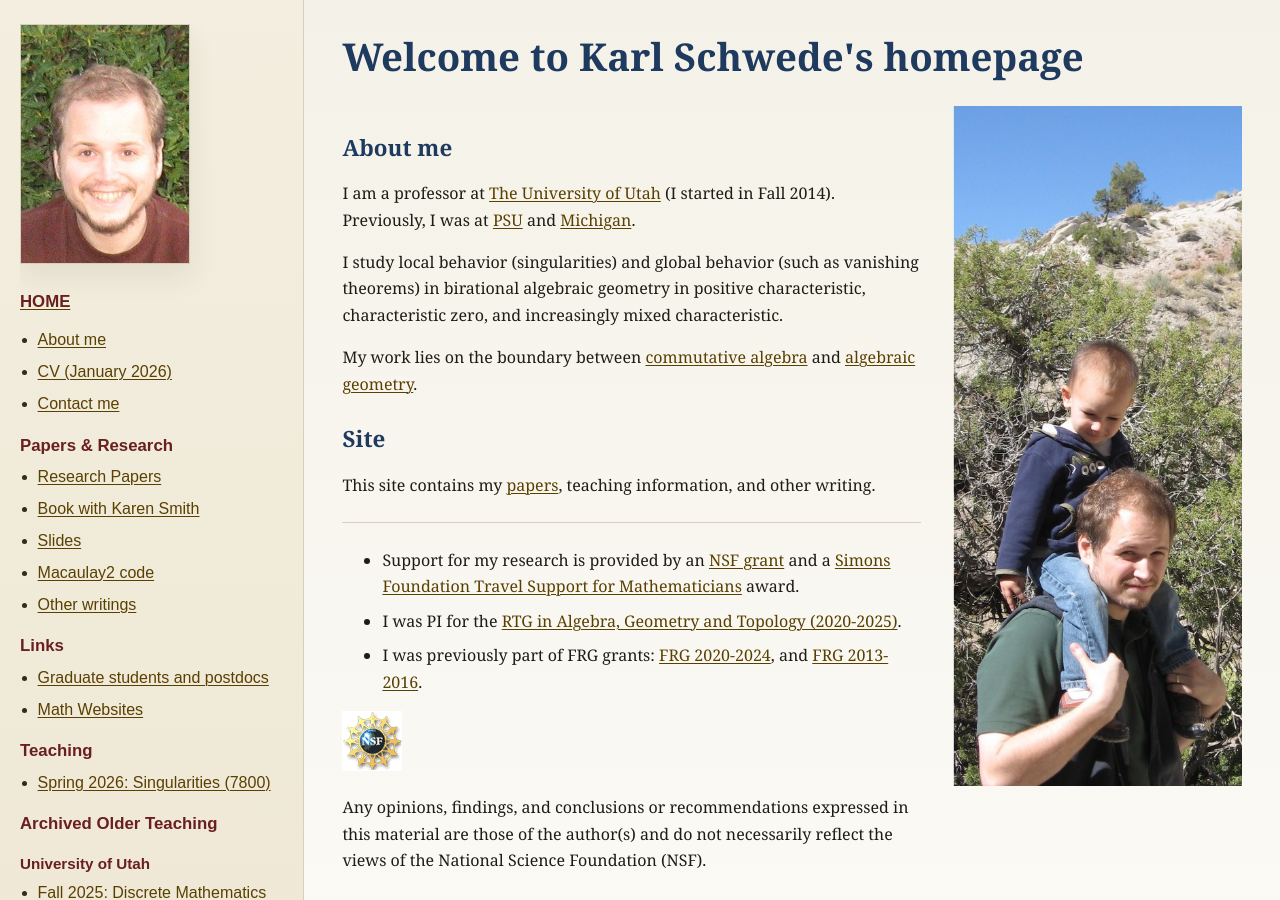
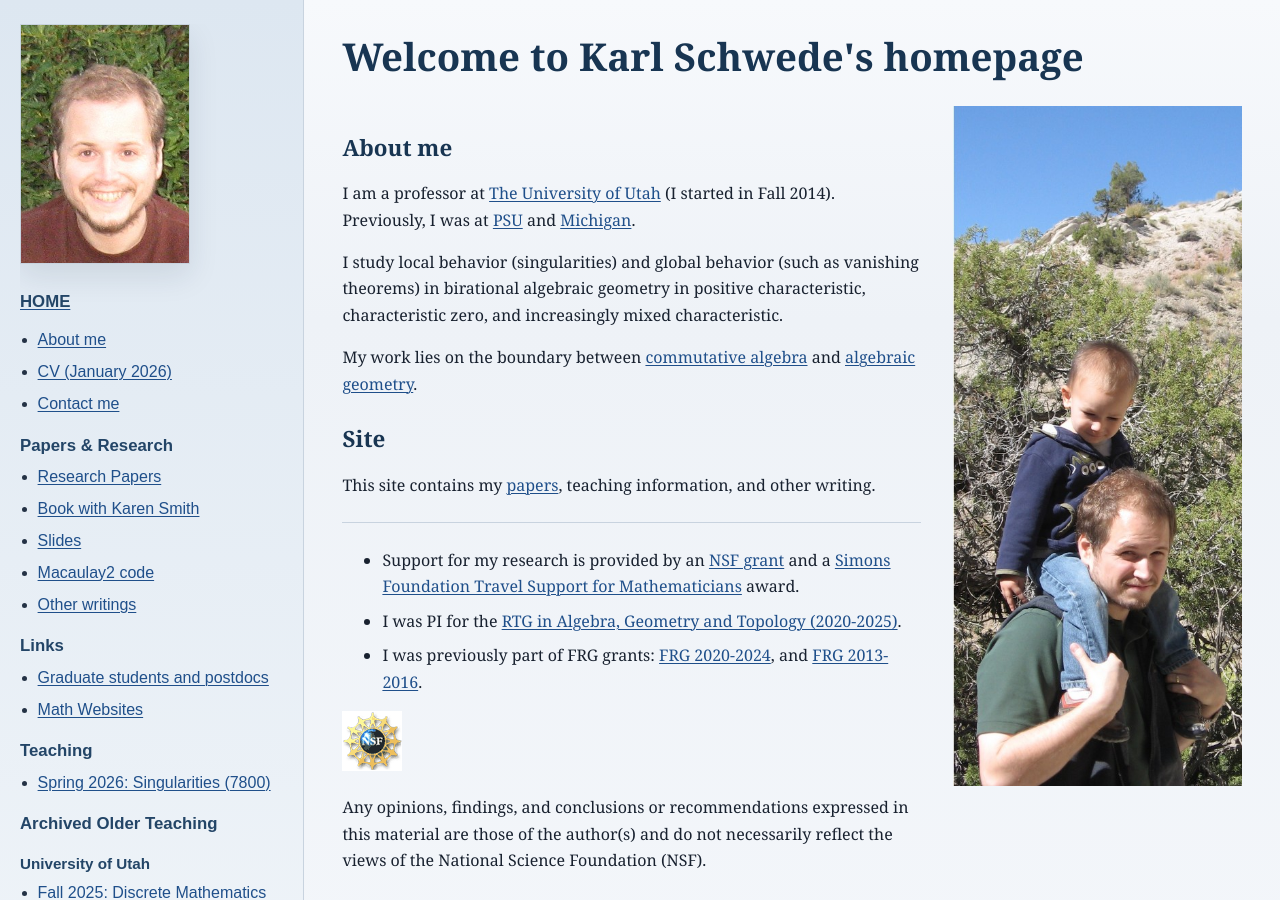
Before and after one commit to kschwede/kschwede.github.io, a Jekyll site: the page built from index.html, in a window 1280 px wide and 900 px high. Built offline with Jekyll 4.4.1, drawn with Linux system fonts in a browser that asks for light colours.

Commit message:
Refresh site color palette

```diff
--- a/assets/css/site.css
+++ b/assets/css/site.css
@@ -1,18 +1,18 @@
 :root {
-  --page-bg: #f7f4ec;
-  --surface: #fffdf9;
-  --surface-strong: #f0ebdd;
-  --border: #d8cfba;
-  --text: #1f1c16;
-  --muted: #5f584d;
-  --link: #5a4000;
-  --link-visited: #5f315f;
-  --link-hover: #7f1d1d;
-  --heading: #6a1f1f;
-  --accent: #1f3a5f;
+  --page-bg: #eef2f7;
+  --surface: #ffffff;
+  --surface-strong: #e5edf6;
+  --border: #c8d3df;
+  --text: #18212f;
+  --muted: #556273;
+  --link: #1f4f8a;
+  --link-visited: #5a4f82;
+  --link-hover: #8b2f3b;
+  --heading: #234567;
+  --accent: #183552;
   --sidebar-width: 19rem;
   --content-width: 60rem;
-  --shadow: 0 12px 28px rgba(52, 42, 20, 0.08);
+  --shadow: 0 12px 28px rgba(24, 42, 66, 0.1);
 }
 
 * {
@@ -25,7 +25,7 @@ html {
 
 body {
   margin: 0;
-  background: linear-gradient(180deg, #f4f1e8 0%, var(--page-bg) 18rem, #fbfaf6 100%);
+  background: linear-gradient(180deg, #f7f9fc 0%, var(--page-bg) 20rem, #f3f6fa 100%);
   color: var(--text);
   font-family: Georgia, "Times New Roman", serif;
   line-height: 1.65;
@@ -122,7 +122,7 @@ dd {
 
 .site-sidebar {
   border-right: 1px solid var(--border);
-  background: linear-gradient(180deg, #f3eedf 0%, #efe8d6 100%);
+  background: linear-gradient(180deg, #dde7f1 0%, #eef3f8 100%);
   padding: 1.5rem 1.25rem 2rem;
 }
 
@@ -133,7 +133,7 @@ dd {
   overflow-y: auto;
   padding-right: 0.25rem;
   font-family: Arial, Helvetica, sans-serif;
-  color: #312a1f;
+  color: #243245;
 }
 
 .sidebar-inner h2,
```
